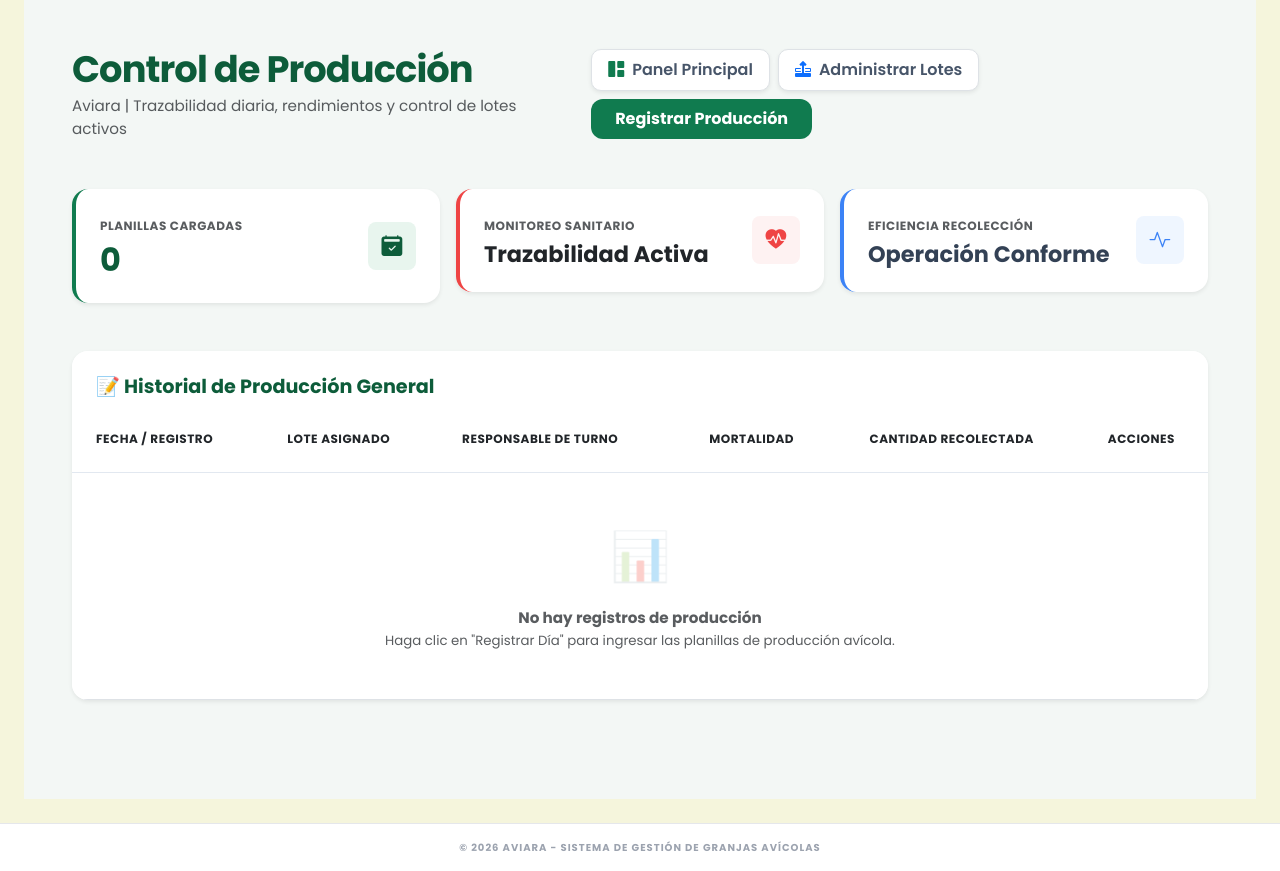
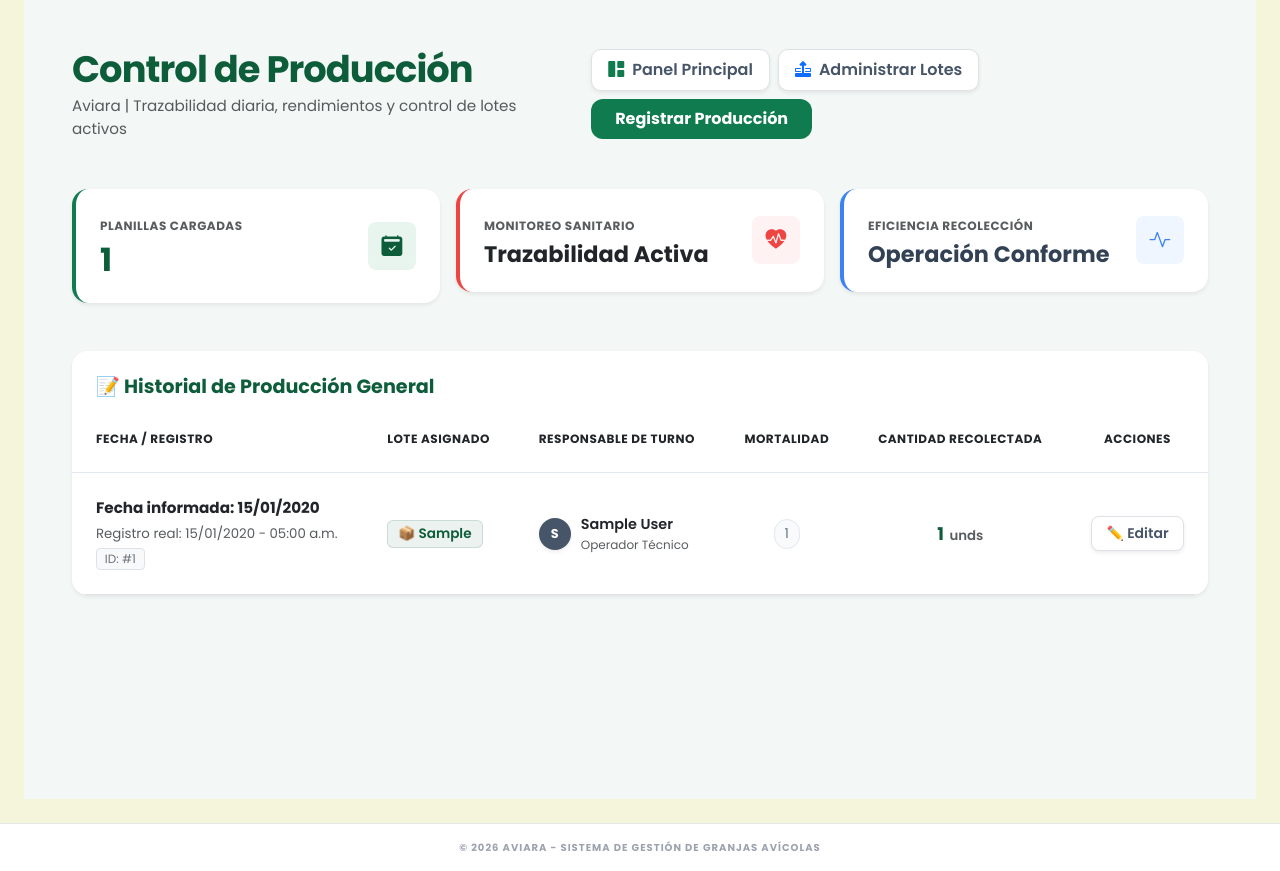
Before and after one commit to Dan-Sophie/Proyecto_Granja_Aviara, a Django app: page /produccion/produccion/ in a window 1280 px wide. Shown: the part 90-961 px from the top of the page. Run offline with Django 5.2, Linux system fonts and the light colour scheme; a user stored in the database is signed in; tables that the repository leaves empty hold one stand-in row (values such as "Sample post"); some libraries are stand-ins or nearby versions.

Commit message:
Mostrar fecha real de registro en producción.

```diff
--- a/produccion/views.py
+++ b/produccion/views.py
@@ -26,9 +26,11 @@
     Solo lee datos, no procesa ningún formulario.
     """
     if request.user.is_staff:
-        # Administrador: Ve todo el panorama global de la granja
-        registros = Produccion.objects.all().select_related('lote', 'usuario').order_by('-fecha_produccion')
-        return render(request, 'produccion/lista.html', {'registros': registros})
+        registros = Produccion.objects.all().select_related('lote', 'usuario').order_by('-fecha_registro_real')
+        return render(request, 'produccion/lista.html', {
+            'registros': registros,
+            'producciones': registros
+            })
     else:
         # Operador: Solo visualiza sus propias recolecciones diarias
         registros = Produccion.objects.filter(usuario=request.user).select_related('lote').order_by('-fecha_produccion')
--- a/templates/produccion/lista.html
+++ b/templates/produccion/lista.html
@@ -102,10 +102,19 @@
                     </thead>
                     <tbody style="font-size: 0.95rem; color: #334155;">
                         {% for p in producciones %}
-                        <tr>
+                        <tr data-cy="produccion-row">
                             <td class="p-4">
-                                <span class="fw-bold d-block text-dark" style="font-size: 0.95rem;">{{ p.fecha_produccion|date:"d M, Y" }}</span>
-                                <span class="badge bg-light text-secondary border mt-1" style="font-size: 0.75rem; font-weight: 500; border-radius: 4px;">ID: #{{ p.id }}</span>
+                                <span data-cy="fecha-produccion-informada" class="fw-bold d-block text-dark" style="font-size: 0.95rem;">
+                                    Fecha informada: {{ p.fecha_produccion|date:"d/m/Y" }}
+                                </span>
+
+                                <span data-cy="fecha-registro-real" class="d-block text-muted small mt-1">
+                                    Registro real: {{ p.fecha_registro_real|date:"d/m/Y - h:i a" }}
+                                </span>
+
+                                <span class="badge bg-light text-secondary border mt-1" style="font-size: 0.75rem; font-weight: 500; border-radius: 4px;">
+                                    ID: #{{ p.id }}
+                                </span>
                             </td>
 
                             <td class="p-4">
@@ -143,7 +152,7 @@
                             </td>
 
                             <td class="p-4 text-center">
-                                <span class="fw-bold text-dark" style="font-size: 1.1rem; color: #0D5C3A !important;">
+                                <span data-cy="cantidad-recolectada" class="fw-bold text-dark" style="font-size: 1.1rem; color: #0D5C3A !important;">
                                     {{ p.cantidad_recolectada }}
                                 </span>
                                 <span class="text-muted small fw-semibold ms-0.5">unds</span>
```
